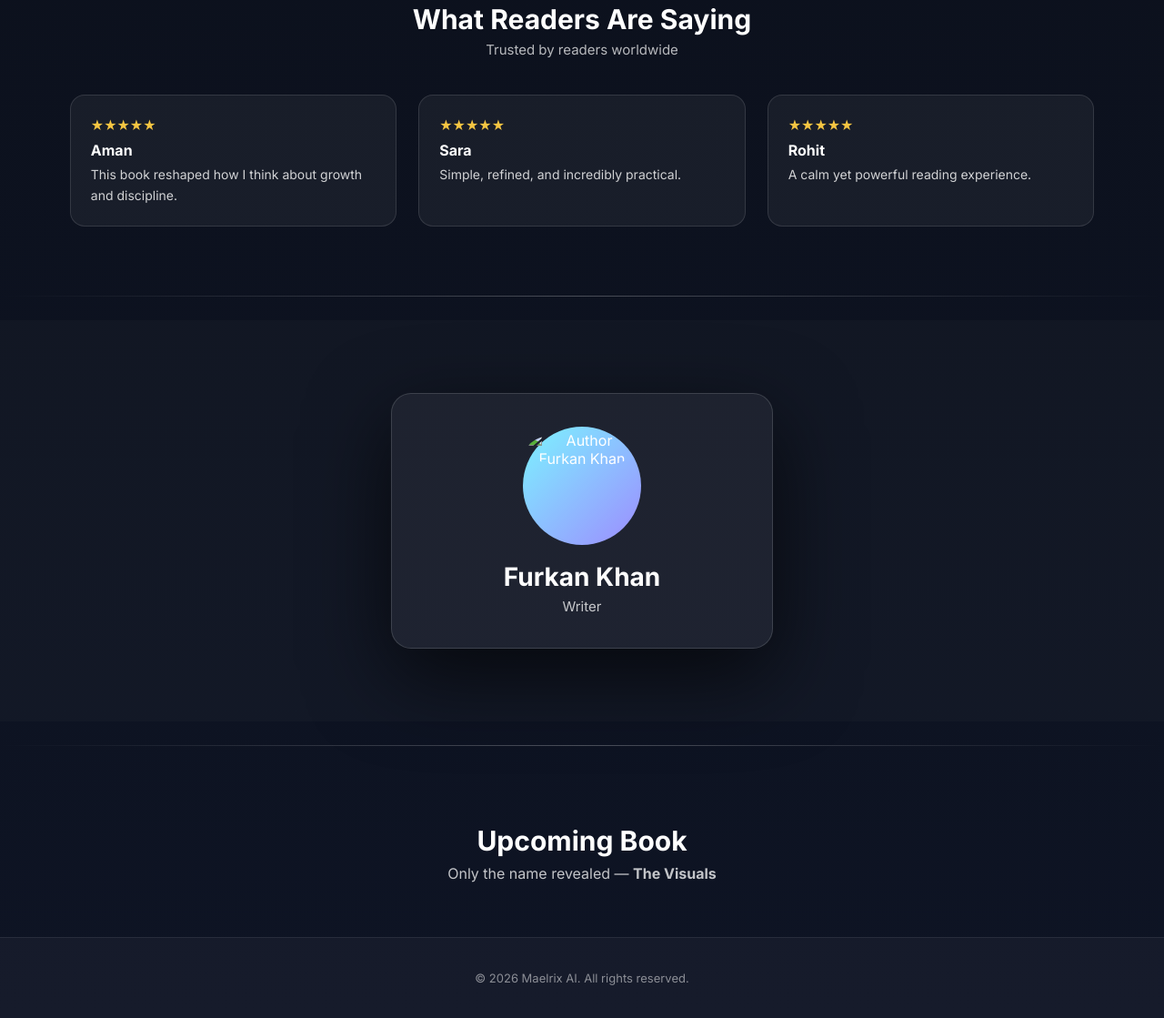
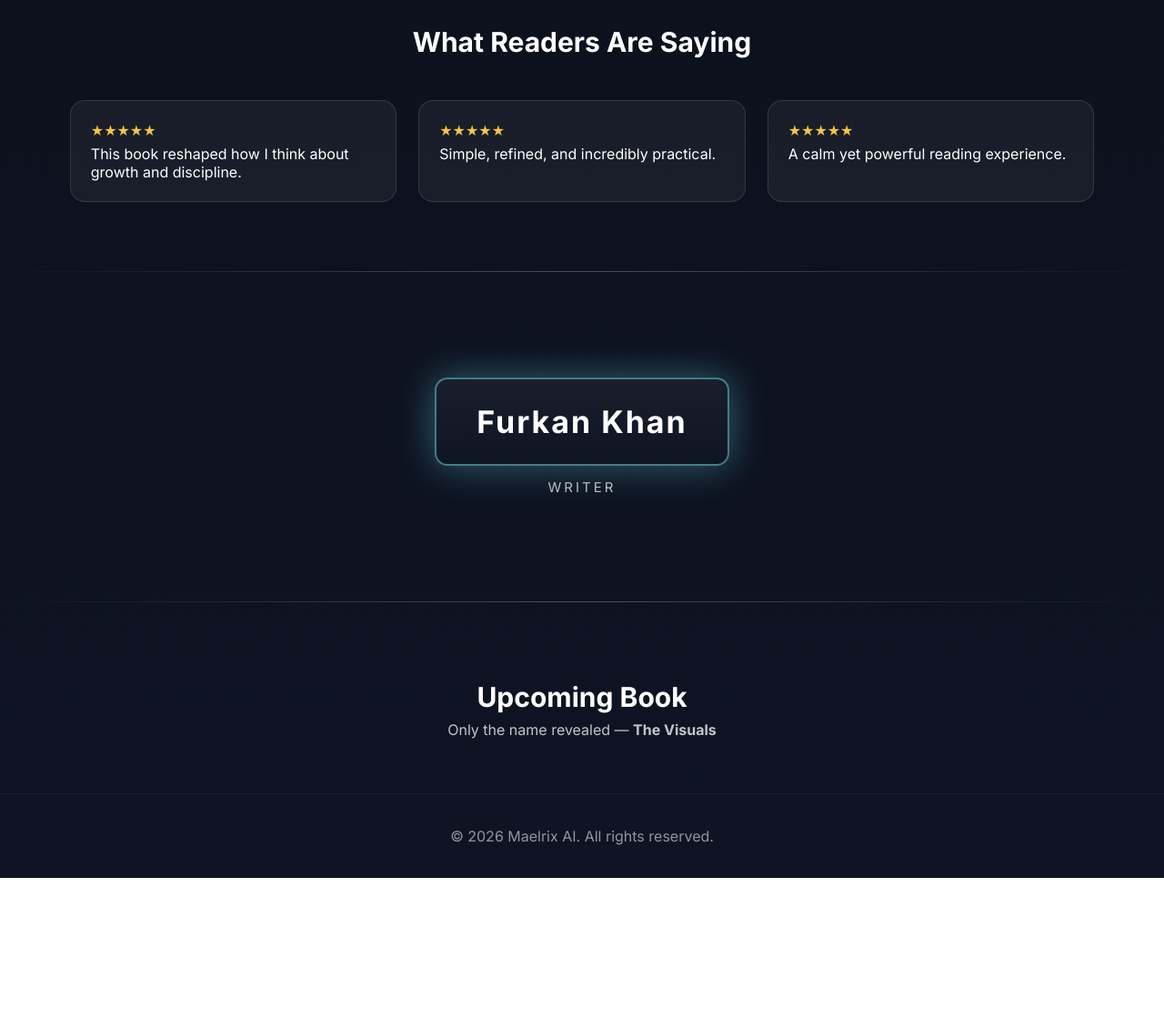
Before and after one commit to furkankhab/book, a plain HTML site: page index.html in a window 1280 px wide. Shown: the part 751-1870 px from the top of the page at 91% size. After the commit the page ends 1716 px from the top, so only its background shows below. Drawn offline with Linux system fonts and the light colour scheme.

Commit message:
Update index.html

```diff
--- a/index.html
+++ b/index.html
@@ -5,17 +5,18 @@
 <meta name="viewport" content="width=device-width, initial-scale=1.0">
 <title>Maelrix AI | Digital Knowledge Product</title>
 
-<link href="https://fonts.googleapis.com/css2?family=Inter:wght@300;400;500;600;700&display=swap" rel="stylesheet">
+<!-- Fonts -->
+<link href="https://fonts.googleapis.com/css2?family=Inter:wght@300;400;500;600;700&family=Pacifico&display=swap" rel="stylesheet">
 
 <style>
 *{
   margin:0;
   padding:0;
   box-sizing:border-box;
-  font-family:'Inter',sans-serif;
 }
 
 body{
+  font-family:'Inter',sans-serif;
   background:linear-gradient(180deg,#0b0f19,#0e1424);
   color:#ffffff;
 }
@@ -34,21 +35,22 @@ header{
   z-index:200;
 }
 
-/* ATTRACTIVE LOGO */
+/* HANDWRITTEN LOGO */
 .logo{
-  font-size:26px;
-  font-weight:700;
+  font-family:'Pacifico',cursive;
+  font-size:32px;
   letter-spacing:1px;
   background:linear-gradient(90deg,#7cf3ff,#9d8cff);
   -webkit-background-clip:text;
   -webkit-text-fill-color:transparent;
-  text-shadow:0 0 25px rgba(124,243,255,0.35);
+  text-shadow:0 0 25px rgba(124,243,255,0.4);
 }
 
 /* MENU */
 .menu-btn{
   font-size:22px;
   cursor:pointer;
+  user-select:none;
 }
 
 .menu{
@@ -174,11 +176,6 @@ header{
   margin-bottom:6px;
 }
 
-.reviews-wrap p{
-  font-size:15px;
-  opacity:0.7;
-}
-
 .reviews{
   padding:30px 6% 50px;
   display:grid;
@@ -194,61 +191,33 @@ header{
 }
 
 .review .stars{
-  color:#f5c542; /* ⭐ yellow stars */
-  margin-bottom:8px;
-}
-
-.review h4{
+  color:#f5c542;
   margin-bottom:6px;
 }
 
-.review p{
-  font-size:14px;
-  opacity:0.8;
-  line-height:1.6;
+/* ================= AUTHOR ================= */
+.author{
+  padding:90px 6%;
+  text-align:center;
 }
 
-/* ================= AUTHOR SECTION ================= */
-.author{
-  padding:80px 6%;
-  text-align:center;
-  background:rgba(255,255,255,0.02);
+.author-name{
+  display:inline-block;
+  padding:26px 44px;
+  font-size:34px;
+  font-weight:700;
+  letter-spacing:2px;
+  border:2px solid rgba(124,243,255,0.45);
+  border-radius:14px;
+  background:linear-gradient(180deg,rgba(255,255,255,0.05),rgba(255,255,255,0.01));
+  box-shadow:0 0 40px rgba(124,243,255,0.35);
 }
 
-.author-card{
-  max-width:420px;
-  margin:auto;
-  background:rgba(255,255,255,0.05);
-  border:1px solid rgba(255,255,255,0.14);
-  border-radius:22px;
-  padding:36px;
-  box-shadow:0 30px 90px rgba(0,0,0,0.65);
-}
-
-.author-photo{
-  width:130px;
-  height:130px;
-  margin:0 auto 18px;
-  border-radius:50%;
-  padding:5px;
-  background:linear-gradient(135deg,#7cf3ff,#9d8cff);
-}
-
-.author-photo img{
-  width:100%;
-  height:100%;
-  border-radius:50%;
-  object-fit:cover;
-}
-
-.author h2{
-  font-size:28px;
-  margin-bottom:6px;
-}
-
-.author p{
-  opacity:0.75;
+.author-role{
+  margin-top:14px;
   font-size:15px;
+  letter-spacing:3px;
+  opacity:0.7;
 }
 
 /* ================= UPCOMING ================= */
@@ -269,18 +238,9 @@ header{
 /* ================= FOOTER ================= */
 footer{
   padding:36px 6%;
-  background:rgba(255,255,255,0.03);
+  text-align:center;
   border-top:1px solid rgba(255,255,255,0.08);
-  display:grid;
-  grid-template-columns:repeat(auto-fit,minmax(200px,1fr));
-  gap:28px;
-  font-size:13px;
-}
-
-.copy{
-  text-align:center;
-  opacity:0.5;
-  grid-column:1/-1;
+  opacity:0.55;
 }
 
 /* ================= MOBILE ================= */
@@ -338,23 +298,19 @@ footer{
 
 <section class="reviews-wrap" id="reviews">
   <h2>What Readers Are Saying</h2>
-  <p>Trusted by readers worldwide</p>
 </section>
 
 <section class="reviews">
   <div class="review">
     <div class="stars">★★★★★</div>
-    <h4>Aman</h4>
     <p>This book reshaped how I think about growth and discipline.</p>
   </div>
   <div class="review">
     <div class="stars">★★★★★</div>
-    <h4>Sara</h4>
     <p>Simple, refined, and incredibly practical.</p>
   </div>
   <div class="review">
     <div class="stars">★★★★★</div>
-    <h4>Rohit</h4>
     <p>A calm yet powerful reading experience.</p>
   </div>
 </section>
@@ -362,13 +318,8 @@ footer{
 <div class="divider"></div>
 
 <section class="author">
-  <div class="author-card">
-    <div class="author-photo">
-      <img src="author.jpg" alt="Author Furkan Khan">
-    </div>
-    <h2>Furkan Khan</h2>
-    <p>Writer</p>
-  </div>
+  <div class="author-name">Furkan Khan</div>
+  <div class="author-role">WRITER</div>
 </section>
 
 <div class="divider"></div>
@@ -379,9 +330,7 @@ footer{
 </section>
 
 <footer>
-  <div class="copy">
-    © 2026 Maelrix AI. All rights reserved.
-  </div>
+  © 2026 Maelrix AI. All rights reserved.
 </footer>
 
 <script>
```
